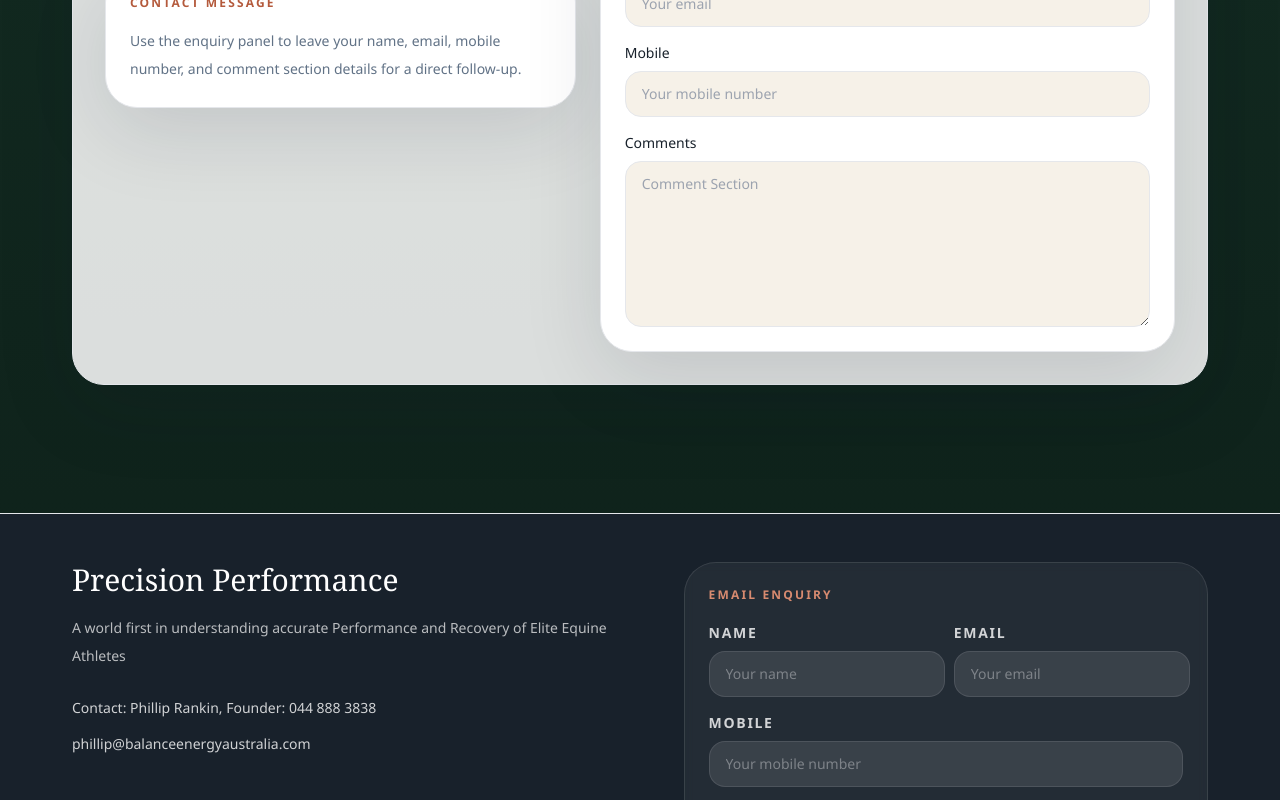
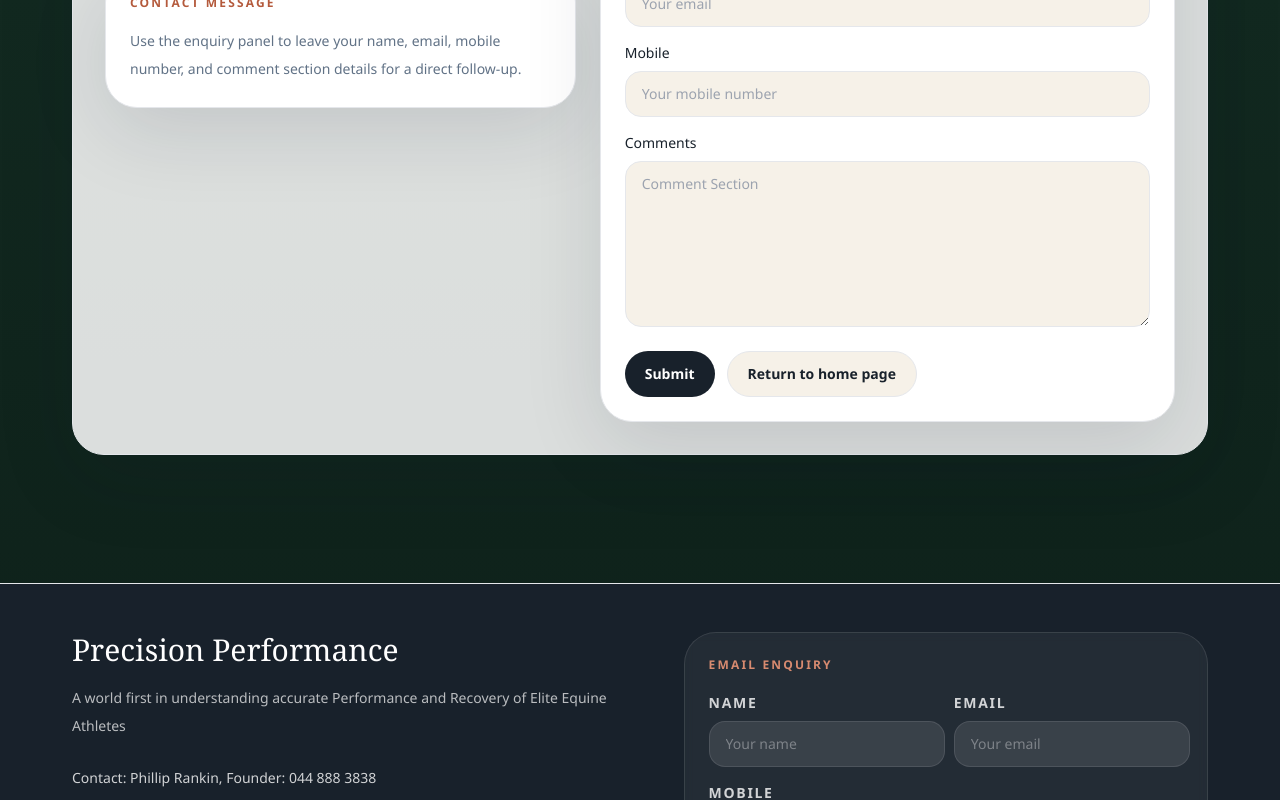
Before and after one commit to rankin007/PNR-Precision-Performance, a Next.js app: page /contact in a window 1280 px wide. Shown: the part 741-1541 px from the top of the page. Built offline with nearby package versions, Linux system fonts and the light colour scheme.

Commit message:
Add contact enquiry submission flow

```diff
--- /dev/null
+++ b/app/contact/actions.ts
@@ -0,0 +1,34 @@
+"use server";
+
+import { redirect } from "next/navigation";
+import { sendContactEnquiryEmail } from "@/lib/email/service";
+
+function readString(formData: FormData, key: string) {
+  const value = formData.get(key);
+  return typeof value === "string" ? value.trim() : "";
+}
+
+export async function submitContactEnquiryAction(formData: FormData) {
+  const name = readString(formData, "name");
+  const email = readString(formData, "email");
+  const mobile = readString(formData, "mobile");
+  const comments = readString(formData, "comments");
+
+  if (!name || !email || !mobile) {
+    redirect("/contact?error=required");
+  }
+
+  try {
+    await sendContactEnquiryEmail({
+      name,
+      email,
+      mobile,
+      comments,
+    });
+  } catch (error) {
+    console.error("Error sending contact enquiry:", error);
+    redirect("/contact?error=send");
+  }
+
+  redirect("/contact?sent=true");
+}
--- a/app/contact/page.tsx
+++ b/app/contact/page.tsx
@@ -1,6 +1,19 @@
+import Link from "next/link";
+import { submitContactEnquiryAction } from "@/app/contact/actions";
 import { SectionCard } from "@/components/layout/section-card";
 
-export default function ContactPage() {
+type ContactPageProps = {
+  searchParams?: Promise<{
+    sent?: string;
+    error?: string;
+  }>;
+};
+
+export default async function ContactPage({ searchParams }: ContactPageProps) {
+  const params = await searchParams;
+  const sent = params?.sent === "true";
+  const error = params?.error;
+
   return (
     <main className="section-wrap px-4 py-16 md:px-8">
       <SectionCard
@@ -38,13 +51,26 @@
           <div className="rounded-[2rem] border border-ink/10 bg-white p-6 shadow-panel">
             <p className="eyebrow">Email Enquiry</p>
             <h2 className="mt-3 font-display text-2xl text-ink">Send an enquiry</h2>
+            {sent ? (
+              <p className="mt-4 rounded-2xl border border-green-200 bg-green-50 px-4 py-3 text-sm leading-7 text-green-900">
+                Your enquiry has been sent successfully. Phillip can now review it by email.
+              </p>
+            ) : null}
+            {error ? (
+              <p className="mt-4 rounded-2xl border border-ember/20 bg-sand px-4 py-3 text-sm leading-7 text-ink">
+                {error === "required"
+                  ? "Please complete name, email, and mobile before submitting."
+                  : "The enquiry could not be sent right now. Please check the email setup and try again."}
+              </p>
+            ) : null}
 
-            <form className="mt-6 grid gap-4">
+            <form action={submitContactEnquiryAction} className="mt-6 grid gap-4">
               <label className="grid gap-2 text-sm font-medium text-ink">
                 <span>NAME</span>
                 <input
                   type="text"
                   name="name"
+                  required
                   className="rounded-2xl border border-ink/10 bg-sand px-4 py-3 text-ink placeholder:text-steel/70 focus:border-ink/30 focus:outline-none"
                   placeholder="Your name"
                 />
@@ -55,6 +81,7 @@
                 <input
                   type="email"
                   name="email"
+                  required
                   className="rounded-2xl border border-ink/10 bg-sand px-4 py-3 text-ink placeholder:text-steel/70 focus:border-ink/30 focus:outline-none"
                   placeholder="Your email"
                 />
@@ -65,6 +92,7 @@
                 <input
                   type="tel"
                   name="mobile"
+                  required
                   className="rounded-2xl border border-ink/10 bg-sand px-4 py-3 text-ink placeholder:text-steel/70 focus:border-ink/30 focus:outline-none"
                   placeholder="Your mobile number"
                 />
@@ -79,6 +107,21 @@
                   placeholder="Comment Section"
                 />
               </label>
+
+              <div className="mt-2 flex flex-wrap gap-3">
+                <button
+                  type="submit"
+                  className="rounded-full bg-ink px-5 py-3 text-sm font-semibold text-white transition hover:bg-ink/90"
+                >
+                  Submit
+                </button>
+                <Link
+                  href="/"
+                  className="rounded-full border border-ink/10 bg-sand px-5 py-3 text-sm font-semibold text-ink transition hover:border-ink/20"
+                >
+                  Return to home page
+                </Link>
+              </div>
             </form>
           </div>
         </div>
--- a/lib/email/service.ts
+++ b/lib/email/service.ts
@@ -28,7 +28,7 @@
   });
 };
 
-const sendHtmlEmail = async (to: string, subject: string, html: string) => {
+const sendHtmlEmail = async (to: string, subject: string, html: string, replyTo?: string) => {
   const transporter = getTransporter();
   const fromAddress = process.env.SMTP_FROM || "noreply@precisionperformance.com.au";
 
@@ -45,7 +45,15 @@
     to,
     subject,
     html,
+    replyTo,
   });
+};
+
+type ContactEnquiry = {
+  name: string;
+  email: string;
+  mobile: string;
+  comments: string;
 };
 
 export async function sendApplicantConfirmationEmail(application: OnboardingApplication) {
@@ -108,6 +116,32 @@
   await sendHtmlEmail(adminNotificationEmail, `New Client Application: ${application.client_name}`, html);
 }
 
+export async function sendContactEnquiryEmail(enquiry: ContactEnquiry) {
+  const enquiryRecipient = process.env.CONTACT_ENQUIRY_EMAIL || process.env.ADMIN_NOTIFICATION_EMAIL;
+
+  if (!enquiryRecipient) {
+    throw new Error("CONTACT_ENQUIRY_EMAIL or ADMIN_NOTIFICATION_EMAIL must be configured.");
+  }
+
+  const html = `
+    <h2>New Website Enquiry</h2>
+    <p>A new enquiry has been submitted through the contact page.</p>
+    <ul>
+      <li><strong>Name:</strong> ${escapeHtml(enquiry.name)}</li>
+      <li><strong>Email:</strong> ${escapeHtml(enquiry.email)}</li>
+      <li><strong>Mobile:</strong> ${escapeHtml(enquiry.mobile)}</li>
+      <li><strong>Comments:</strong> ${escapeHtml(enquiry.comments || "No comments provided")}</li>
+    </ul>
+  `;
+
+  await sendHtmlEmail(
+    enquiryRecipient,
+    `Website Enquiry: ${enquiry.name}`,
+    html,
+    enquiry.email
+  );
+}
+
 function escapeHtml(unsafe: string) {
   return unsafe
        .replace(/&/g, "&amp;")
```
Also changed, not shown: 1 other file (tests, documents, lock files or other folders).
